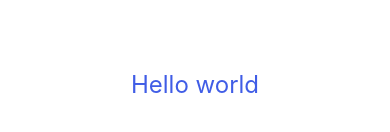
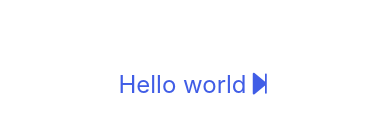
Before and after one commit to abhi62/instagram-fullstack-app, a React Native app: screen / in a window 390 px wide. Shown: the part 338-470 px from the top of the page. Built offline with nearby package versions, Linux system fonts and the light colour scheme.

Commit message:
vector icon settup

```diff
--- a/App.tsx
+++ b/App.tsx
@@ -1,11 +1,15 @@
 import {Text, View} from "react-native";
 import colors from "./src/theme/colors";
 import fonts from "./src/theme/fonts";
+import AntDesign from "react-native-vector-icons/AntDesign"
 
 const App = () => {
   return (
     <View style={{flex: 1, alignItems: "center", justifyContent: "center"}}>
-      <Text style={{color: colors.primary, fontSize: fonts.size.xlg}}>Hello world</Text>
+      <Text style={{color: colors.primary, fontSize: fonts.size.xlg}}>Hello world
+
+        <AntDesign name="stepforward" size={25} />
+      </Text>
     </View>
   );
 };
--- a/package.json
+++ b/package.json
@@ -9,8 +9,10 @@
     "test": "jest"
   },
   "dependencies": {
+    "@types/react-native-vector-icons": "^6.4.12",
     "react": "18.1.0",
-    "react-native": "0.70.3"
+    "react-native": "0.70.3",
+    "react-native-vector-icons": "^9.2.0"
   },
   "devDependencies": {
     "@babel/core": "^7.12.9",
```
Also changed, not shown: 4 other files (tests, documents, lock files or other folders).
